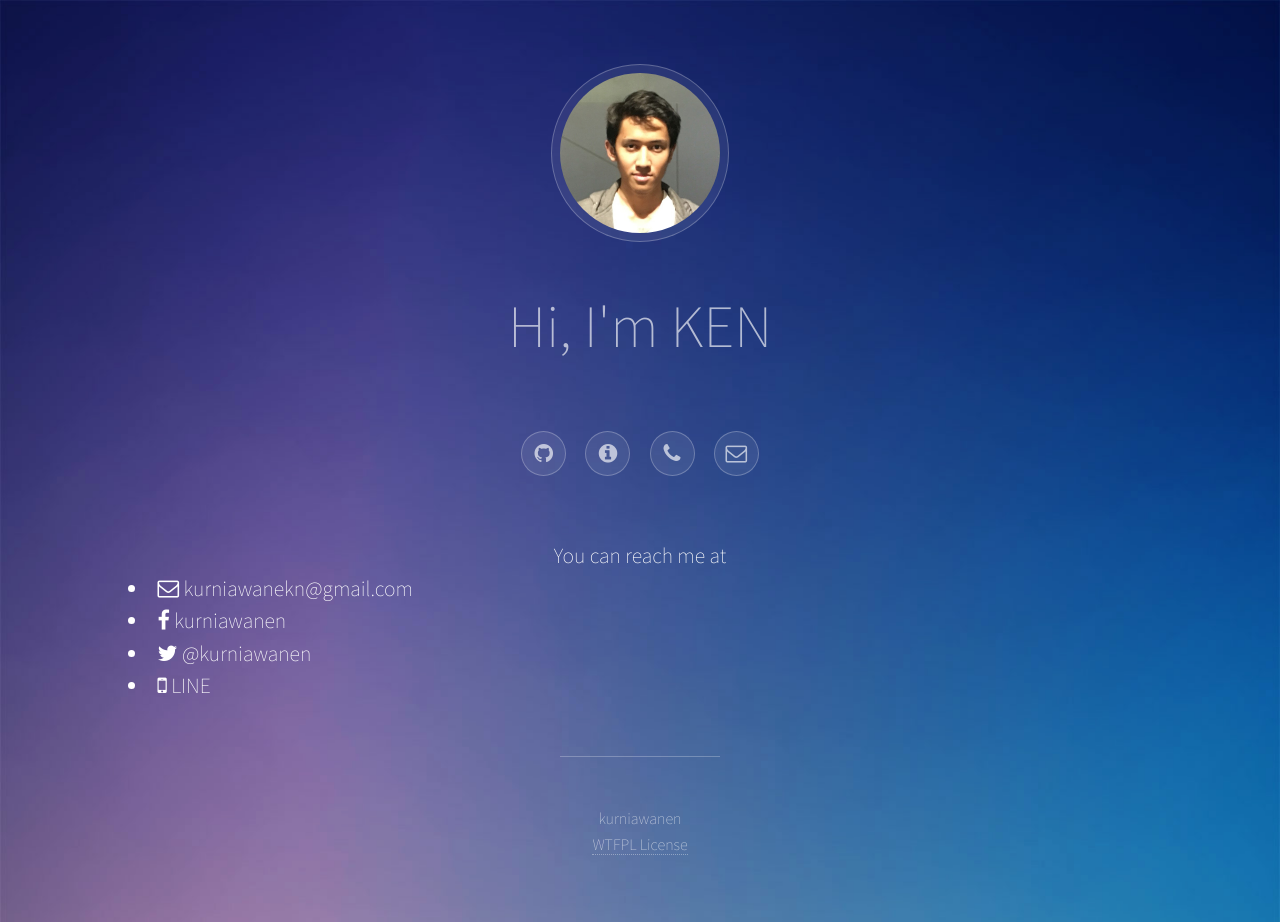
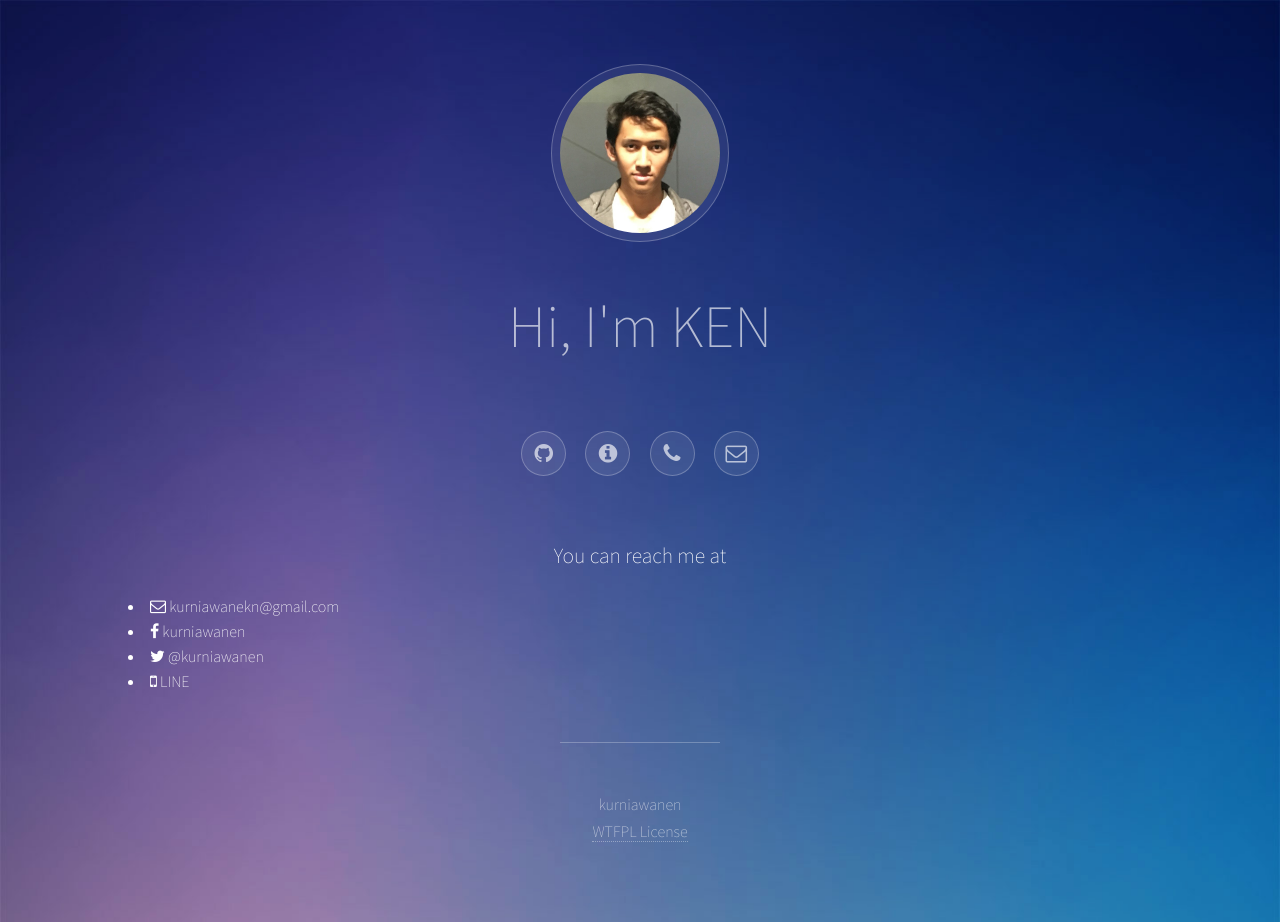
Before and after one commit to ken-kurniawanen/kurniawanen.github.io, a Jekyll site: the page built from contact/index.html, in a window 1280 px wide. Built offline with Jekyll 4.4.1, drawn with Linux system fonts in a browser that asks for light colours.

Commit message:
alifn left

```diff
--- a/assets/css/main.css
+++ b/assets/css/main.css
@@ -1528,6 +1528,7 @@
 
 	h3 {
 		font-size: 1em;
+		text-align: left;
 	}
 
 	h4 {
--- a/contact/index.html
+++ b/contact/index.html
@@ -2,11 +2,10 @@
 layout: default
 title: Contact kurniawanen
 ---
-<h2>You can reach me at
-<div align="left">
+<h2>You can reach me at</h2>
+<h3>
 <li><a href="mailto:kurniawanekn@gmail.com" target="_blank" class="icon fa-envelope-o"> kurniawanekn@gmail.com</a></li>
 <li><a href="http://facebook.com/kurniawanen" target="_blank" class="icon fa-facebook"> kurniawanen</a></li>
 <li><a href="http://twitter.com/kurniawanen" target="_blank" class="icon fa-twitter"> @kurniawanen</a></li>
 <li><a href="http://line.me/ti/p/~kurniawanen" target="_blank" class="icon fa-mobile"> LINE</a></li>
-</div>
-</h2>
+</h3>
```
